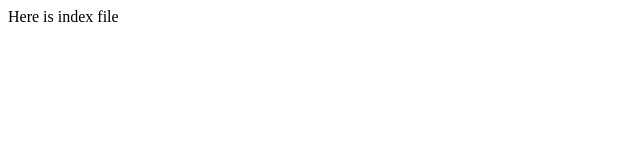
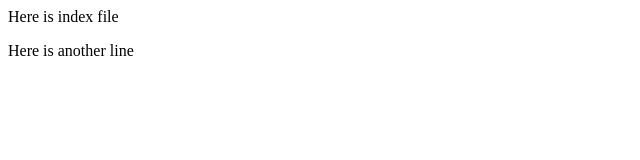
Before and after one commit to vivekbisht109/project-2, a plain HTML site: page index.html in a window 1280 px wide. Shown: the whole page, without its empty margins (0-640 px from the left). Drawn offline with Linux system fonts and the light colour scheme.

Commit message:
added another line

```diff
--- a/index.html
+++ b/index.html
@@ -1,5 +1,6 @@
 <html>
 	<body>
 			<p>Here is index file</p>
+			<p>Here is another line</p>
 	</body>
 </html>
```
